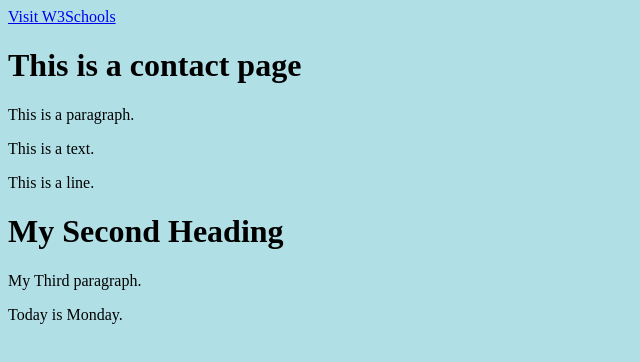
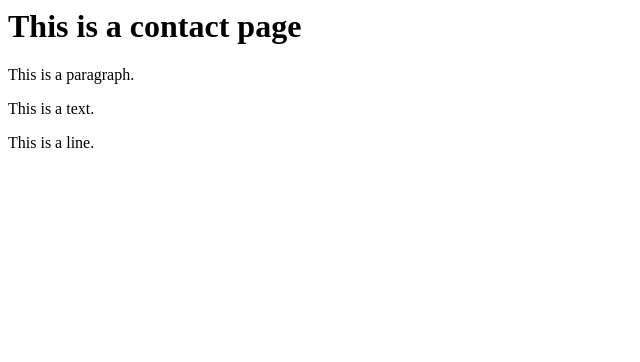
Before and after one commit to misganawyibeltal/Misganaws-Repository, a plain HTML site: page contact.html in a window 1280 px wide. Shown: the whole page, without its empty margins (0-640 px from the left). Drawn offline with Linux system fonts and the light colour scheme.

Commit message:
Reverted to third stage

```diff
--- a/contact.html
+++ b/contact.html
@@ -13,16 +13,11 @@ h1: {
   </style>
 </head>
 <body>
-  <body style="background-color:powderblue;">
-<a href="https://www.w3schools.com">Visit W3Schools</a>
 
 <h1>This is a contact page</h1>
 <p>This is a paragraph.</p>
 <p>This is a text.</p>
 <p>This is a line.</p>
-<h1>My Second Heading</h1>
-<p>My Third  paragraph.</p>
-<p>Today is Monday.</p>
 
 
 </body>
```
Also changed, not shown: index.html (+1 -1 lines).
